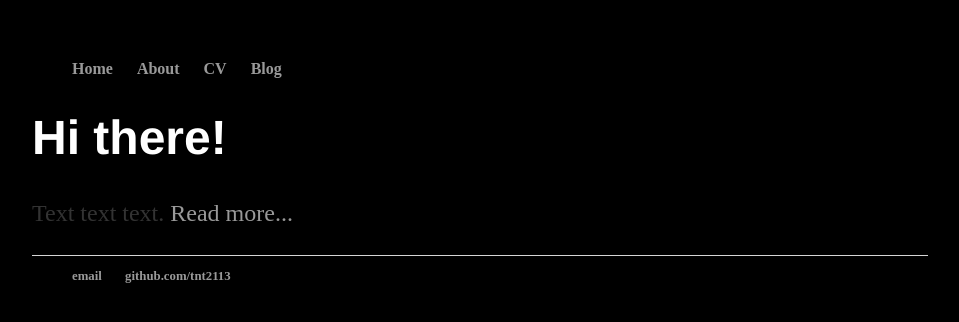
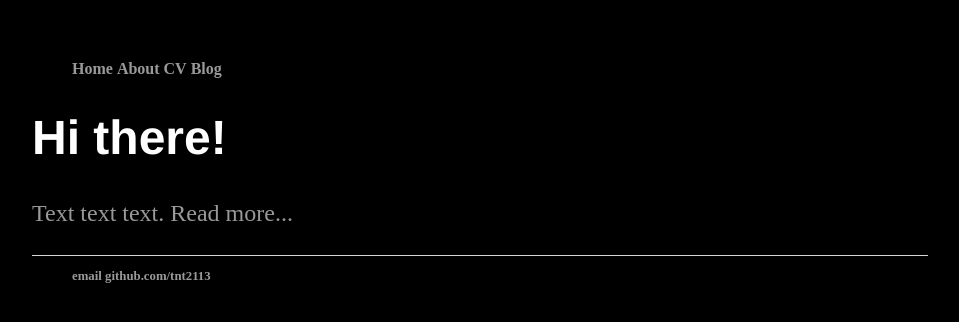
Before and after one commit to tnt2113/tnt2113.github.io, a Jekyll site: the page built from index.html, in a window 1280 px wide. Shown: the top 322 px of the page, without its empty margins (160-1119 px from the left). Built offline with Jekyll 4.4.1, drawn with Linux system fonts in a browser that asks for light colours.

Commit message:
Update main.css

```diff
--- a/css/main.css
+++ b/css/main.css
@@ -12,7 +12,7 @@ nav ul, footer ul {
 }
 nav ul li, footer ul li {
     display: inline;
-    margin-right: 20px;
+    margin-right: 0px;
 }
 a {
     text-decoration: none;
@@ -28,7 +28,7 @@ h1 {
 p {
     font-size: 1.5em;
     line-height: 1.4em;
-    color: #333;
+    color: #999;
 }
 footer {
     border-top: 1px solid #d5d5d5;
@@ -36,7 +36,7 @@ footer {
 }
 
 ul.posts {
-    margin: 20px auto 40px;
+    margin: 0px;
     font-size: 1.5em;
 }
 
```
